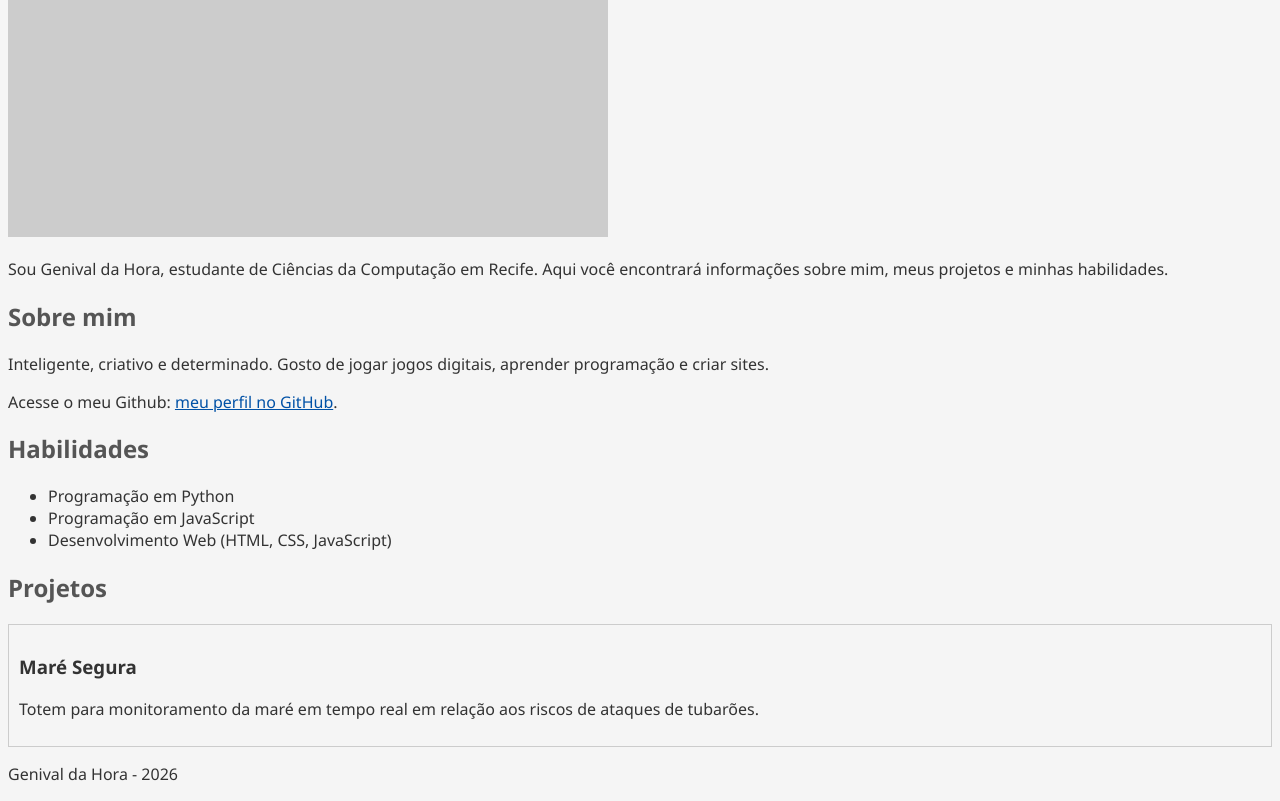
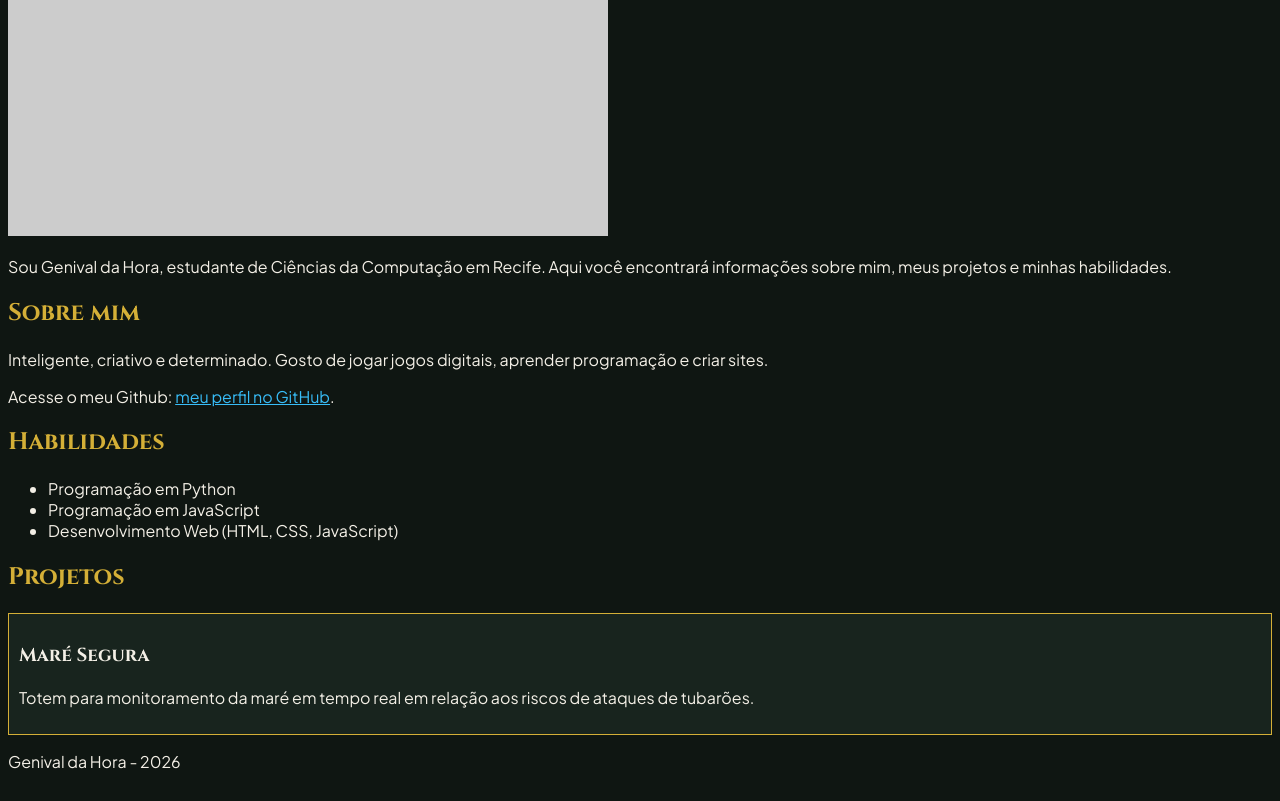
Before and after one commit to Genival714/Portfolio, a plain HTML site: page index.html in a window 1280 px wide. Shown: the part 530-1331 px from the top of the page. Drawn offline with Linux system fonts and the light colour scheme; placeholder pictures from the web are drawn by us.

Commit message:
Muda o visual para o tema escuro com novas fontes

```diff
--- a/css/style.css
+++ b/css/style.css
@@ -1,27 +1,35 @@
 :root {
-    --texto: #333;  /*cinza-escuro*/
-    --texto-secundario: #555;  /*cinza-médio*/
-    --links: #0051a6;  /*azul*/
-    --fundo: whitesmoke;
-    --fonte: "Segoe UI", Tahoma, Geneva, Verdana, sans-serif;
-    --borda: 1px solid #ccc; /*Cinza claro*/
+    --texto: #F3EFE6; /*Branco*/
+    --texto-secundario: #94A39B; /*Cinza Médio*/
+    --links: #38BDF8; /*Azul*/
+    --fundo: #0F1612; /*Verde Escuro*/
+    --fonte-titulo: 'Cinzel', Georgia, serif; /*Fonte Título*/
+    --fonte-texto: 'Plus Jakarta Sans', "Segoe UI", Arial, sans-serif; /*Fonte Texto*/
+    --fonte-codigo: 'JetBrains Mono', Consolas, monospace; /*Fonte Código*/
+    --borda: 1px solid var(--dourado); /*Dourado*/
     --peso-fonte-ativo: bold;
+    --superficie: #18241E;  /*Verde Escuro 2*/
+    --dourado: #D4AF37; /*Dourado*/
 }
 
 body {
     background-color: var(--fundo);
     color: var(--texto);
-    font-family: var(--fonte);
+    font-family: var(--fonte-texto);
 }
 
 h1 {
-    color: var(--texto);
+    color: var(--dourado);
     font-size: 2rem;
 }
 
 h2 {
-    color: var(--texto-secundario);
+    color: var(--dourado);
     font-size: 1.5rem;
+}
+
+h1, h2, h3 {
+    font-family: var(--fonte-titulo);
 }
 
 a {
@@ -32,6 +40,7 @@ article {
     border: var(--borda);
     padding: 10px;
     margin: 10px 0;
+    background-color: var(--superficie);
 }
 
 .ativo {
--- a/index.html
+++ b/index.html
@@ -4,6 +4,9 @@
     <meta charset="UTF-8">
     <meta name="viewport" content="width=device-width, initial-scale=1.0">
     <title>Portfólio de Genival da Hora</title>
+    <link rel="preconnect" href="https://fonts.googleapis.com">
+    <link rel="preconnect" href="https://fonts.gstatic.com" crossorigin>
+    <link href="https://fonts.googleapis.com/css2?family=Cinzel:wght@400..900&family=JetBrains+Mono:wght@100..800&family=Plus+Jakarta+Sans:wght@200..800&display=swap" rel="stylesheet">
     <link rel="stylesheet" href="css/style.css">
 </head>
 <body>
```
Also changed, not shown: projetos.html (+3 -0 lines), sobre.html (+3 -0 lines).
